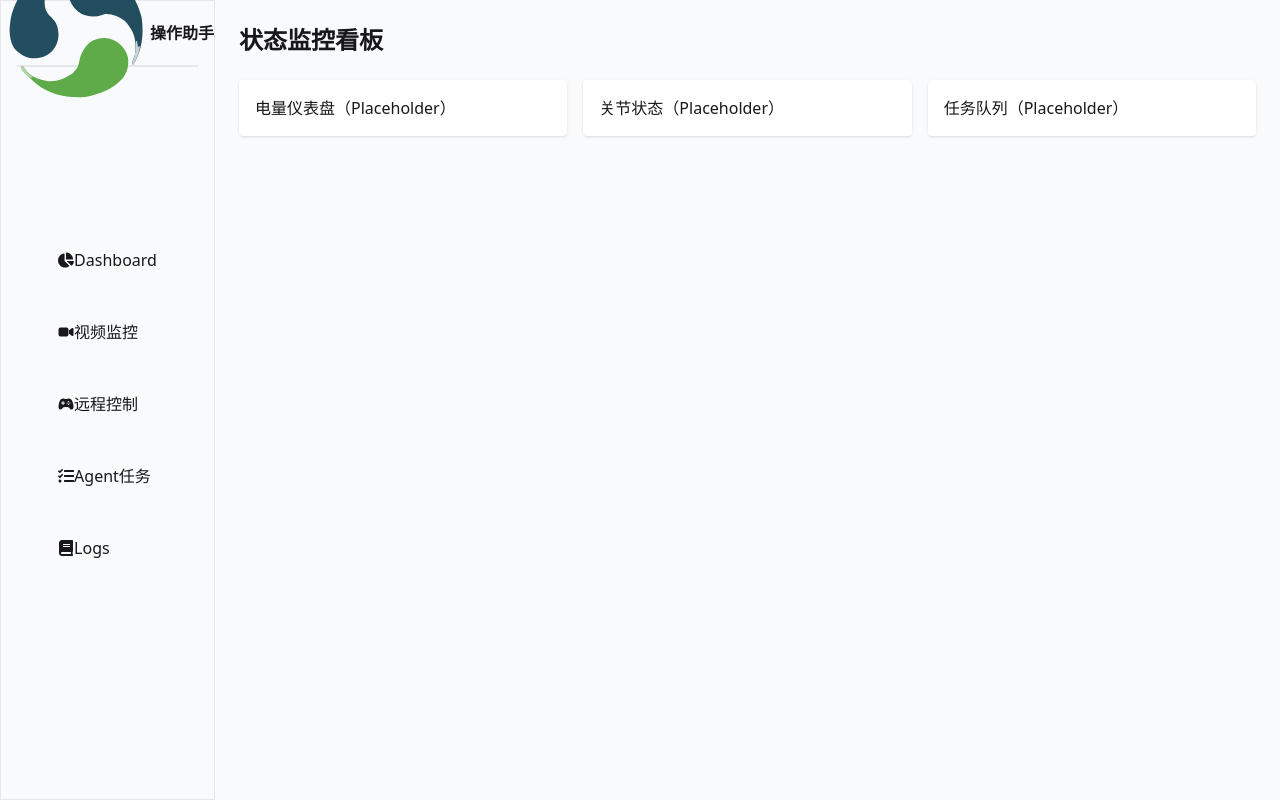
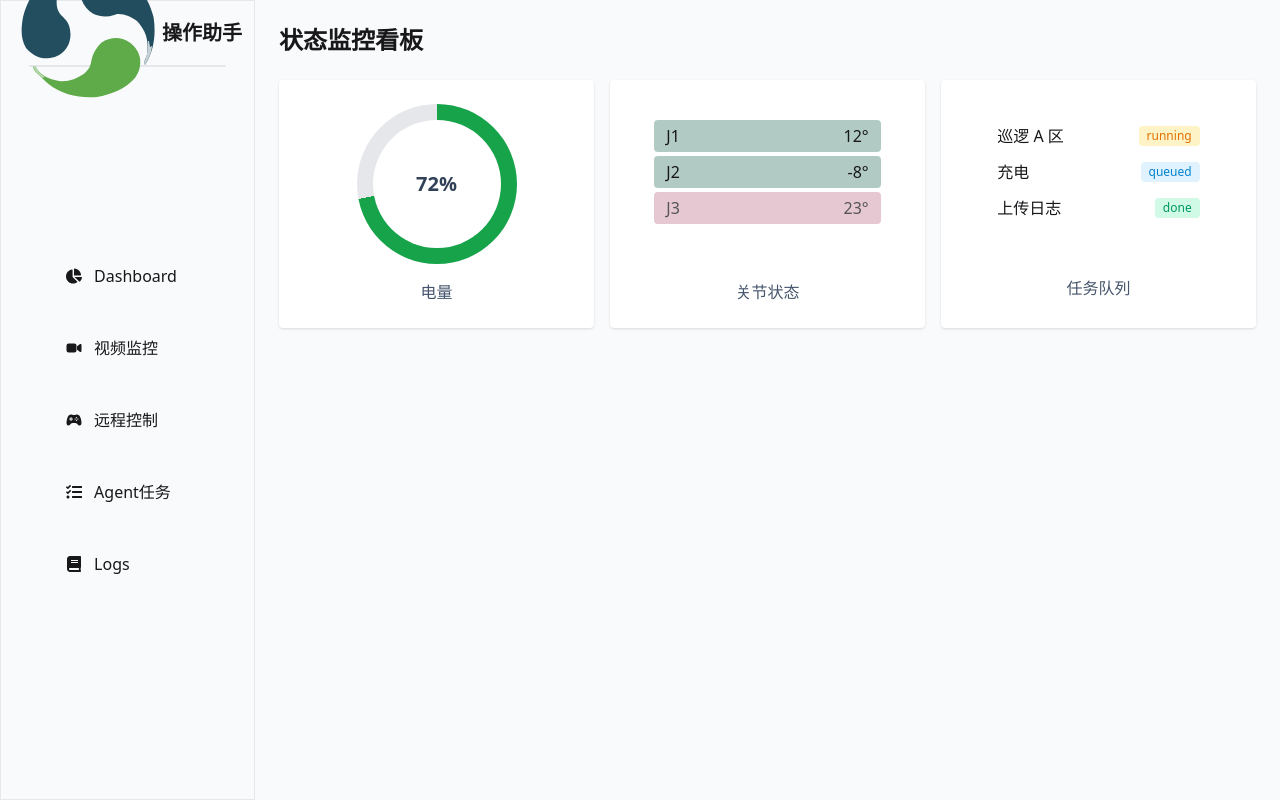
Before and after one commit to JianuoZhu/RemoteControlPlatform, a React (Vite) app: page /dashboard in a window 1280 px wide. Built offline with nearby package versions, Linux system fonts and the light colour scheme.

Commit message:
3 design

```diff
--- a/package.json
+++ b/package.json
@@ -6,6 +6,7 @@
     "daisyui": "^5.0.43",
     "express": "^5.1.0",
     "flowbite-react": "^0.11.8",
+    "framer-motion": "^12.22.0",
     "fs": "^0.0.1-security",
     "react": "^19.1.0",
     "react-dom": "^19.1.0",
@@ -16,6 +17,8 @@
   },
   "devDependencies": {
     "@capacitor/cli": "^7.4.0",
+    "@tailwindcss/cli": "^4.1.11",
+    "@tailwindcss/postcss": "^4.1.11",
     "@types/react": "^19.1.8",
     "@types/react-dom": "^19.1.6",
     "@vitejs/plugin-react": "^4.6.0",
--- /dev/null
+++ b/src/components/BatteryGauge.tsx
@@ -0,0 +1,30 @@
+import { motion } from "framer-motion";
+
+type Props = { level?: number }; // 0–100
+
+export default function BatteryGauge({ level = 72 }: Props) {
+  const deg = (level / 100) * 360;
+
+  return (
+    <motion.div
+      initial={{ opacity: 0, y: 16 }}
+      animate={{ opacity: 1, y: 0 }}
+      className="p-6 bg-white dark:bg-slate-800 rounded shadow flex flex-col items-center"
+    >
+      <div
+        className="relative w-40 h-40 rounded-full"
+        style={{
+          background: `conic-gradient(#16a34a ${deg}deg, #e5e7eb ${deg}deg)`,
+        }}
+      >
+        {/* 留个白心，让它像仪表盘 */}
+        <div className="absolute inset-4 rounded-full bg-white dark:bg-slate-900 flex items-center justify-center">
+          <span className="text-xl font-bold text-slate-700 dark:text-slate-200">
+            {level}%
+          </span>
+        </div>
+      </div>
+      <p className="mt-4 text-slate-600 dark:text-slate-300">电量</p>
+    </motion.div>
+  );
+}
--- /dev/null
+++ b/src/components/JointStatus.tsx
@@ -0,0 +1,40 @@
+//假设机器人有六个关节
+import { motion } from "framer-motion";
+type Joint = { name: string; angle: number; healthy: boolean };
+
+const fakeJoints: Joint[] = [
+  { name: "J1", angle: 12, healthy: true },
+  { name: "J2", angle: -8, healthy: true },
+  { name: "J3", angle: 23, healthy: false },
+  // …
+];
+
+export default function JointStatus({ joints = fakeJoints }: { joints?: Joint[] }) {
+  return (
+    <motion.div
+      initial={{ opacity: 0, y: 16 }}
+      animate={{ opacity: 1, y: 0 }}
+    //  className="p-4 bg-white dark:bg-slate-800 rounded shadow flex flex-col justify-between items-center"
+      className="p-4 bg-white dark:bg-slate-800 rounded shadow flex flex-col items-center gap-14"
+    >
+      <ul className="space-y-1 mt-6 w-4/5 max-w-xs">
+        {joints.map(j => (
+          <li
+            key={j.name}
+            className={`flex justify-between px-3 py-1 rounded ${
+              j.healthy
+                ? "bg-emerald-900/30"
+                : "bg-rose-900/30 animate-pulse"
+            }`}
+          >
+            <span>{j.name}</span>
+            <span>{j.angle}°</span>
+          </li>
+        ))}
+      </ul>
+
+
+      <p className="text-slate-600 dark:text-slate-300">关节状态</p>
+    </motion.div>
+  );
+}
--- /dev/null
+++ b/src/components/TaskQueue.tsx
@@ -0,0 +1,38 @@
+import { motion } from "framer-motion";
+type Task = { id: string; title: string; state: "queued" | "running" | "done" };
+
+const fakeTasks: Task[] = [
+  { id: "t1", title: "巡逻 A 区", state: "running" },
+  { id: "t2", title: "充电", state: "queued" },
+  { id: "t3", title: "上传日志", state: "done" },
+];
+
+export default function TaskQueue({ tasks = fakeTasks }: { tasks?: Task[] }) {
+  const badge = (s: Task["state"]) => {
+    const map = {
+      queued: "bg-sky-100 text-sky-600 dark:bg-sky-900/40 dark:text-sky-300",
+      running: "bg-amber-100 text-amber-600 dark:bg-amber-900/40 dark:text-amber-300",
+      done: "bg-emerald-100 text-emerald-600 dark:bg-emerald-900/40 dark:text-emerald-300",
+    };
+    return map[s];
+  };
+
+  return (
+    <motion.div
+      initial={{ opacity: 0, y: 16 }}
+      animate={{ opacity: 1, y: 0 }}
+      className="p-4 bg-white dark:bg-slate-800 rounded shadow
+                 flex flex-col items-center gap-13"
+    >
+      <ul className="space-y-1 mt-6 w-4/5 max-w-xs">
+        {tasks.map(t => (
+          <li key={t.id} className="flex justify-between items-center px-3 py-1 rounded hover:bg-slate-50 dark:hover:bg-slate-700/50">
+            <span>{t.title}</span>
+            <span className={`text-xs px-2 py-0.5 rounded ${badge(t.state)}`}>{t.state}</span>
+          </li>
+        ))}
+      </ul>
+      <p className="text-slate-600 dark:text-slate-300">任务队列</p>
+    </motion.div>
+  );
+}
--- a/src/pages/Dashboard.tsx
+++ b/src/pages/Dashboard.tsx
@@ -1,13 +1,19 @@
+import BatteryGauge from "../components/BatteryGauge";
+import JointStatus  from "../components/JointStatus";
+import TaskQueue    from "../components/TaskQueue";
+
+
 export default function Dashboard() {
   return (
     <div className="space-y-6">
       <h1 className="text-2xl font-semibold">状态监控看板</h1>
-      <div className="grid grid-cols-3 gap-4">
-        {/* 电量/关节状态/任务队列 等卡片 */}
-        <div className="p-4 bg-white rounded shadow">电量仪表盘（Placeholder）</div>
-        <div className="p-4 bg-white rounded shadow">关节状态（Placeholder）</div>
-        <div className="p-4 bg-white rounded shadow">任务队列（Placeholder）</div>
-      </div>
+
+    {/* 三列卡片区域 */}
+    <div className="grid grid-cols-1 md:grid-cols-3 gap-4">
+      <BatteryGauge />
+      <JointStatus />
+      <TaskQueue />
+    </div>
     </div>
   )
 }
--- a/tsconfig.json
+++ b/tsconfig.json
@@ -16,6 +16,7 @@
 		// "noImplicitReturns": true, /* Report error when not all code paths in function return a value. */
 		// "noFallthroughCasesInSwitch": true, /* Report errors for fallthrough cases in switch statement. */
 		// "noUnusedParameters": true,  /* Report errors on unused parameters. */
+		"moduleResolution": "node"
 	},
 	"exclude": ["node_modules", ".vscode"]
 }
```
Also changed, not shown: 1 other file (tests, documents, lock files or other folders).
